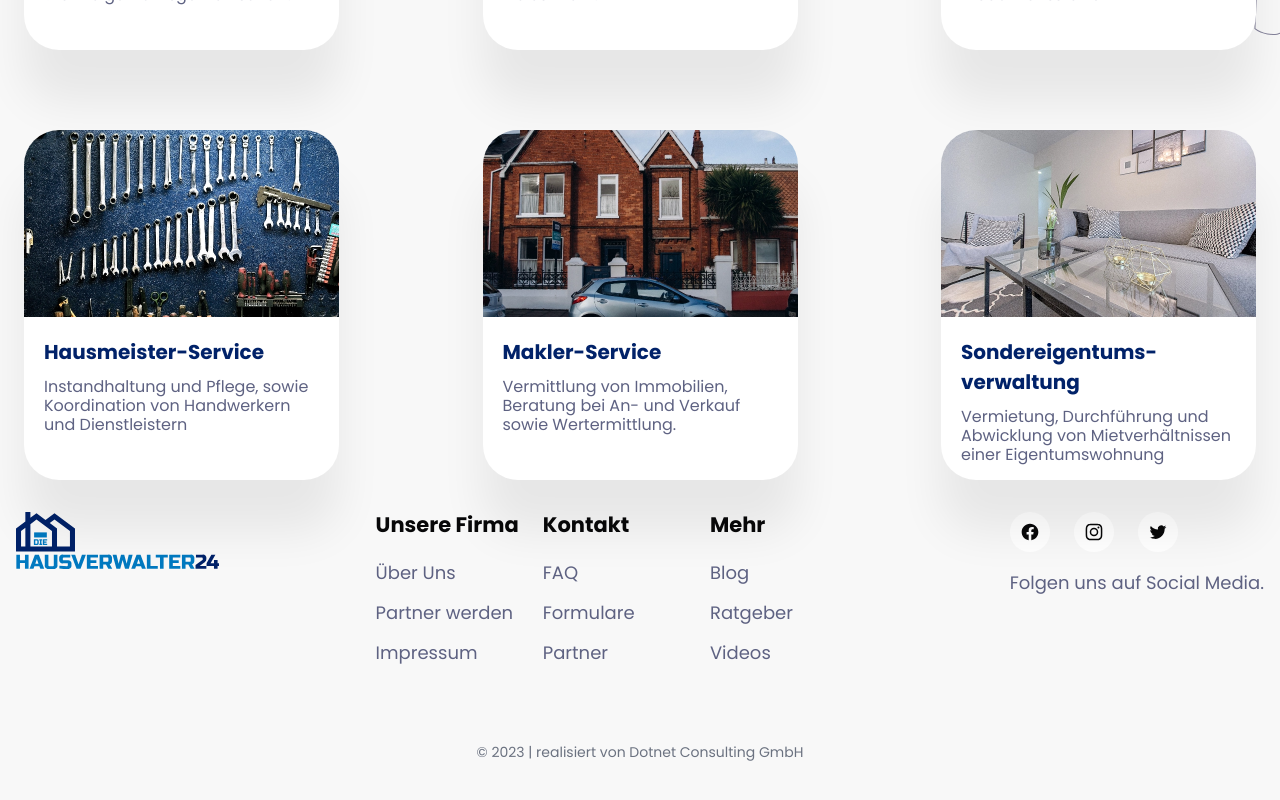
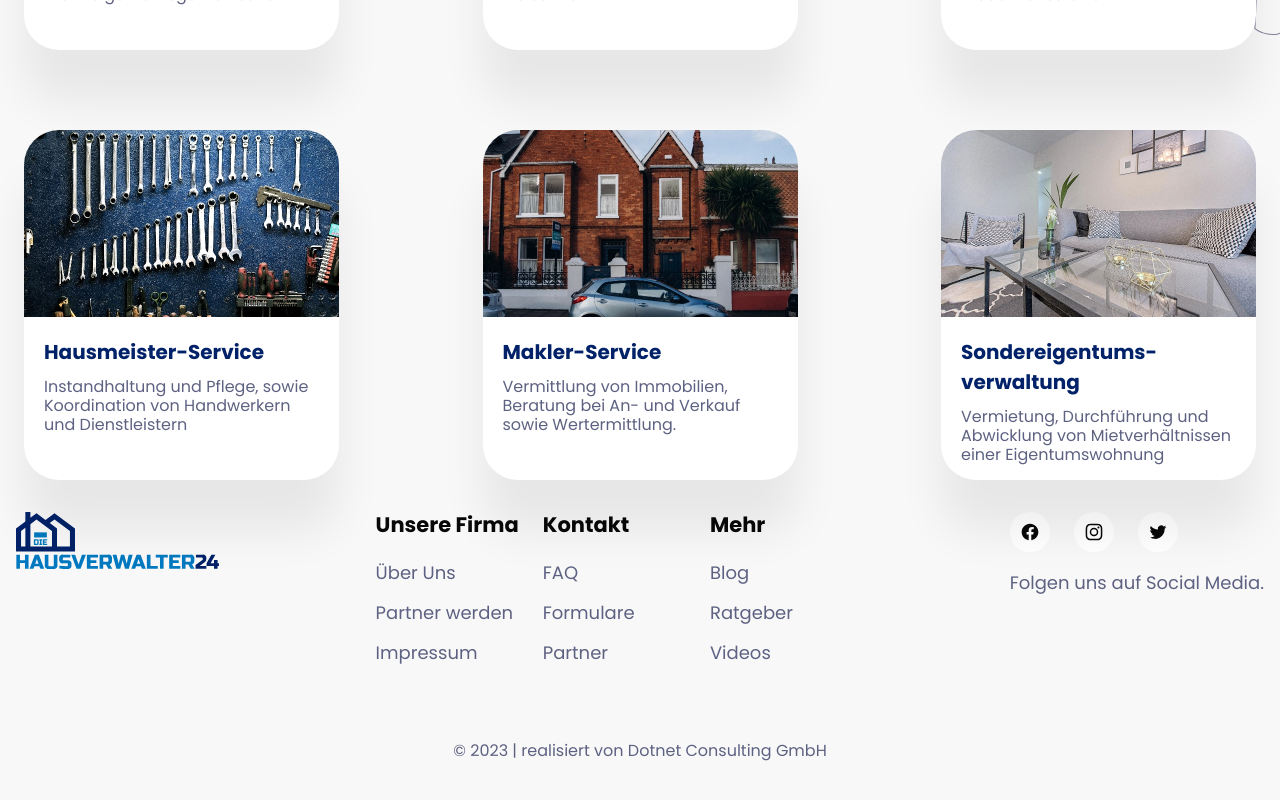
Before and after one commit to Oguzzsancaktar/hausverwalter, a Next.js app: page / in a window 1280 px wide. Shown: the part 2312-3112 px from the top of the page. Built offline with nearby package versions, Linux system fonts and the light colour scheme.

Commit message:
Footer Corrected;

```diff
--- a/src/components/widgets/Footer.tsx
+++ b/src/components/widgets/Footer.tsx
@@ -1,4 +1,4 @@
-import { LogoHausverwalter, svgIcons, text18Medium22, text21Bold } from '@/constants'
+import { LogoHausverwalter, svgIcons, text16Medium17, text18Medium22, text21Bold } from '@/constants'
 import { map } from 'lodash'
 import Image from 'next/image'
 import React from 'react'
@@ -87,7 +87,7 @@ const Footer = () => {
         </div>
 
         <div className="py-10 sm:flex sm:items-center sm:justify-center">
-          <span className="text-sm text-gray-500 sm:text-center dark:text-gray-400">
+          <span className=" sm:text-center text-purple3" style={text16Medium17}>
             © 2023 | realisiert von{' '}
             <a href="https://dotnet-consulting.de/" className="hover:underline">
               Dotnet Consulting GmbH
--- a/src/constants/textStyles.ts
+++ b/src/constants/textStyles.ts
@@ -1,4 +1,10 @@
 import { CSSProperties } from 'react'
+
+export const text16Medium17: CSSProperties = {
+  fontSize: '16px',
+  lineHeight: '17px',
+  fontWeight: 'normal',
+}
 
 export const text16Medium: CSSProperties = {
   fontSize: '16px',
```
